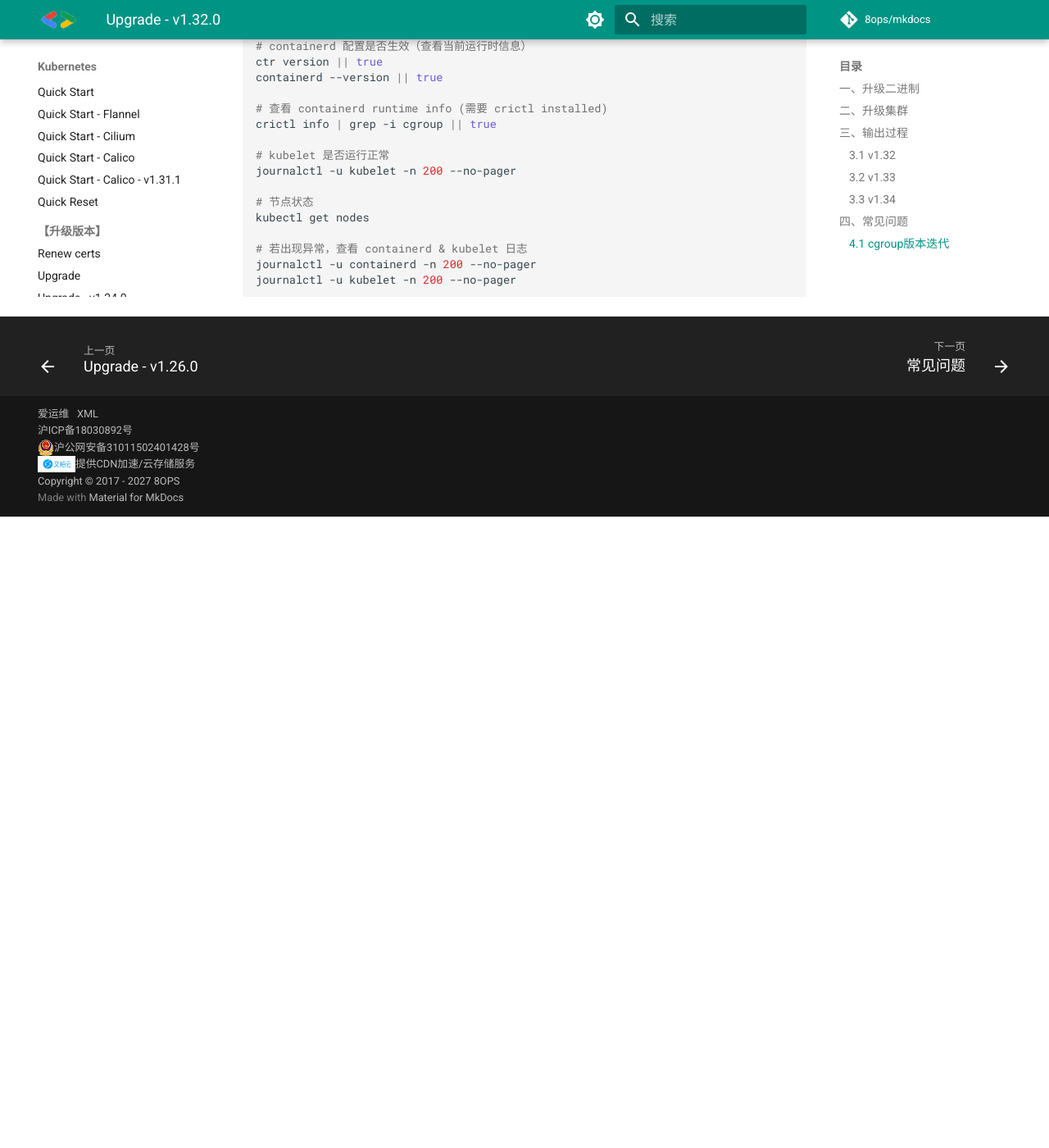
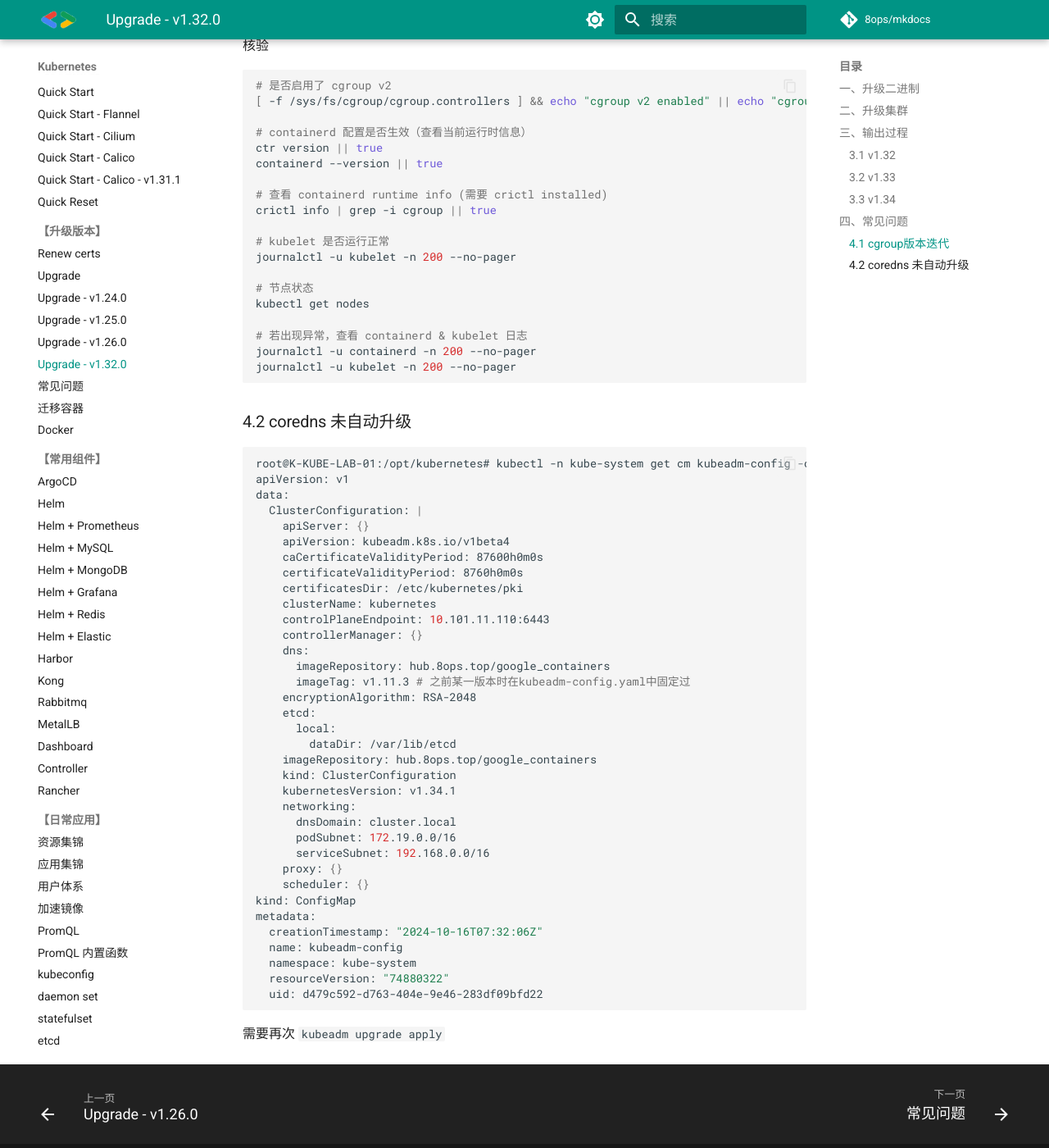
Before and after one commit to 8ops/mkdocs, an MkDocs documentation site: the page built from docs/kubernetes/06-cluster-upgrade-1.32.md, in a window 1280 px wide and 1400 px high, scrolled down 19938 px. Shown: the whole window at 82% size. Built offline with MkDocs 1.6.1 and Material for MkDocs 9.7.7, drawn with Linux system fonts in a browser that asks for light colours; comment, search, counter and statistics services are not loaded; before the commit the page ends 20568 px from its top, so only the background shows below that; some of the changed text lies outside the part shown.

Commit message:
upgrade v1.31->v1.32->v1.33->v1.34

````diff
--- a/docs/kubernetes/06-cluster-upgrade-1.32.md
+++ b/docs/kubernetes/06-cluster-upgrade-1.32.md
@@ -7,6 +7,8 @@
 ```bash
 # 经测试支持以下版本
 1.32.9-1.1
+1.33.5-1.1
+1.34.1-1.1
 ```
 
 
@@ -788,6 +790,8 @@ W1021 17:12:34.221411 1036588 postupgrade.go:116] Using temporary directory /etc
 	[WARNING SystemVerification]: cgroups v1 support is in maintenance mode, please migrate to cgroups v2
 ```
 
+建议通过升级操作（实际升级kernel>5.10.0）ubuntu 24.04还解决此问题。以下方法可能存在兼容性不足。
+
 修复（一键脚本）
 
 ```bash
@@ -1074,3 +1078,45 @@ journalctl -u containerd -n 200 --no-pager
 journalctl -u kubelet -n 200 --no-pager
 
 ```
+
+### 4.2 coredns 未自动升级
+
+```bash
+root@K-KUBE-LAB-01:/opt/kubernetes# kubectl -n kube-system get cm kubeadm-config -o yaml
+apiVersion: v1
+data:
+  ClusterConfiguration: |
+    apiServer: {}
+    apiVersion: kubeadm.k8s.io/v1beta4
+    caCertificateValidityPeriod: 87600h0m0s
+    certificateValidityPeriod: 8760h0m0s
+    certificatesDir: /etc/kubernetes/pki
+    clusterName: kubernetes
+    controlPlaneEndpoint: 10.101.11.110:6443
+    controllerManager: {}
+    dns:
+      imageRepository: hub.8ops.top/google_containers
+      imageTag: v1.11.3 # 之前某一版本时在kubeadm-config.yaml中固定过
+    encryptionAlgorithm: RSA-2048
+    etcd:
+      local:
+        dataDir: /var/lib/etcd
+    imageRepository: hub.8ops.top/google_containers
+    kind: ClusterConfiguration
+    kubernetesVersion: v1.34.1
+    networking:
+      dnsDomain: cluster.local
+      podSubnet: 172.19.0.0/16
+      serviceSubnet: 192.168.0.0/16
+    proxy: {}
+    scheduler: {}
+kind: ConfigMap
+metadata:
+  creationTimestamp: "2024-10-16T07:32:06Z"
+  name: kubeadm-config
+  namespace: kube-system
+  resourceVersion: "74880322"
+  uid: d479c592-d763-404e-9e46-283df09bfd22
+```
+
+需要再次 `kubeadm upgrade apply`
````
